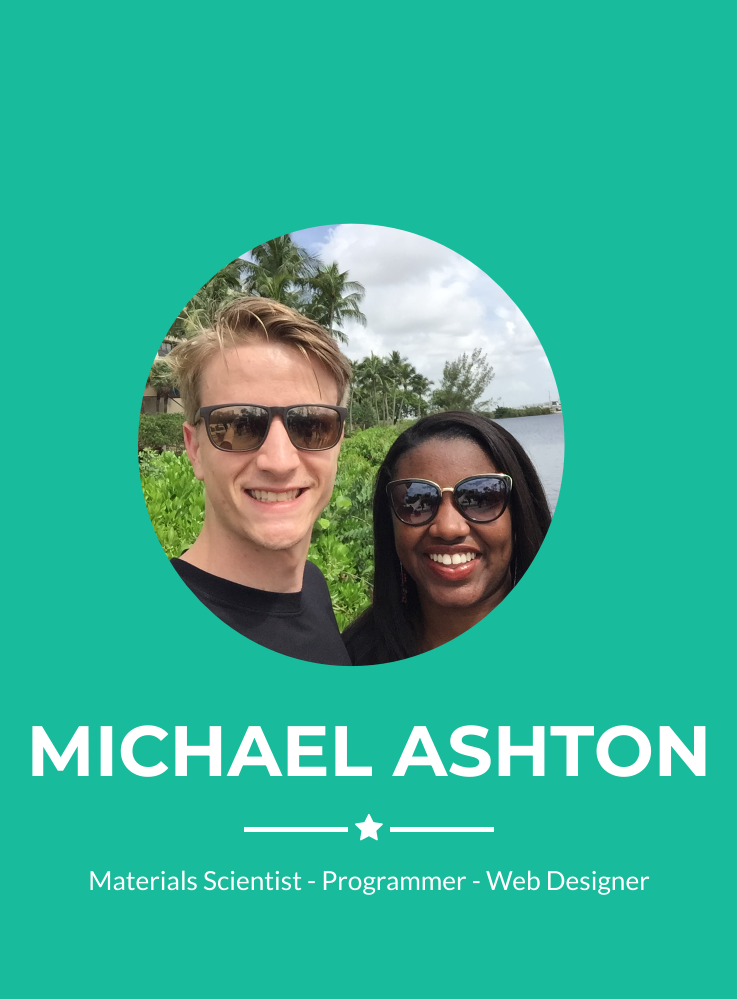
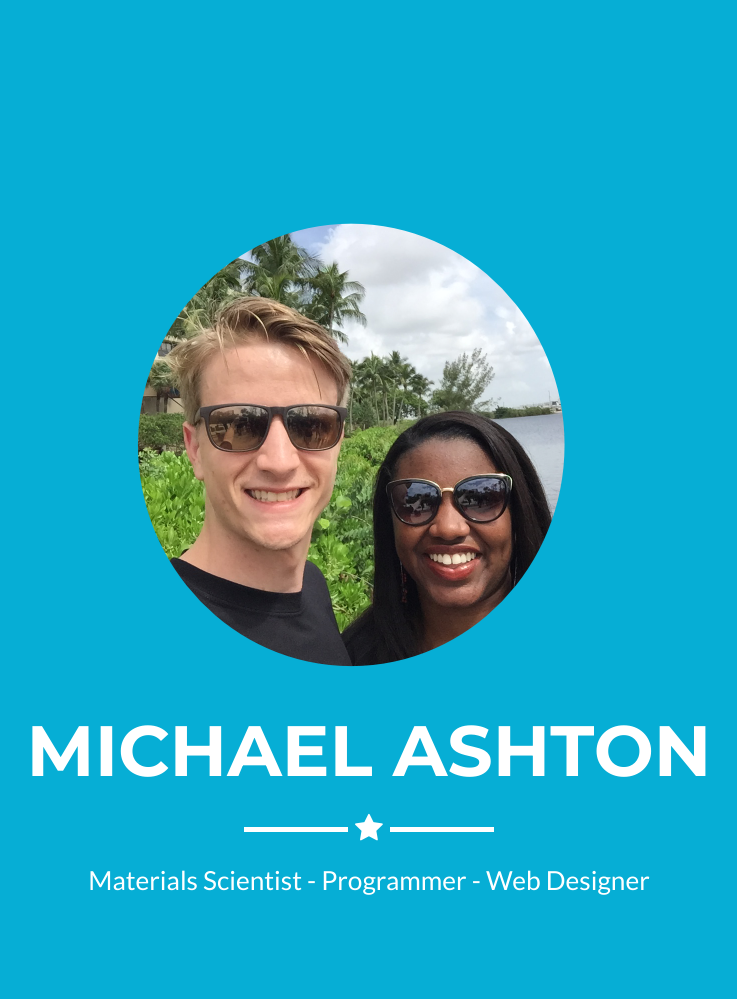
Before and after one commit to ashtonmv/ashtonmv.github.io, a Jekyll site: the page built from _posts/2014-07-19-project-6.markdown, in a window 1280 px wide. Shown: the part 100-1099 px from the top of the page, without its empty margins (271-1008 px from the left). Built offline with Jekyll 4.4.1, drawn with Linux system fonts in a browser that asks for light colours; grey boxes are pictures that could not be loaded.

Commit message:
New colors

```diff
--- a/_config.yml
+++ b/_config.yml
@@ -25,9 +25,9 @@ disqus_shortname: myshortname
 
 # Color settings (hex-codes without the leading hash-tag)
 color:
-  primary: 18bc9c #80B3FF
+  primary: 06AED5 #80B3FF
   primary-rgb: "24,288,156" #"128,179,255"
-  secondary: 2c3e50 #FD6E8A
+  secondary: BA2D0B #FD6E8A
   secondary-dark: 233140 #A2122F
 
 # Footer settings
```
